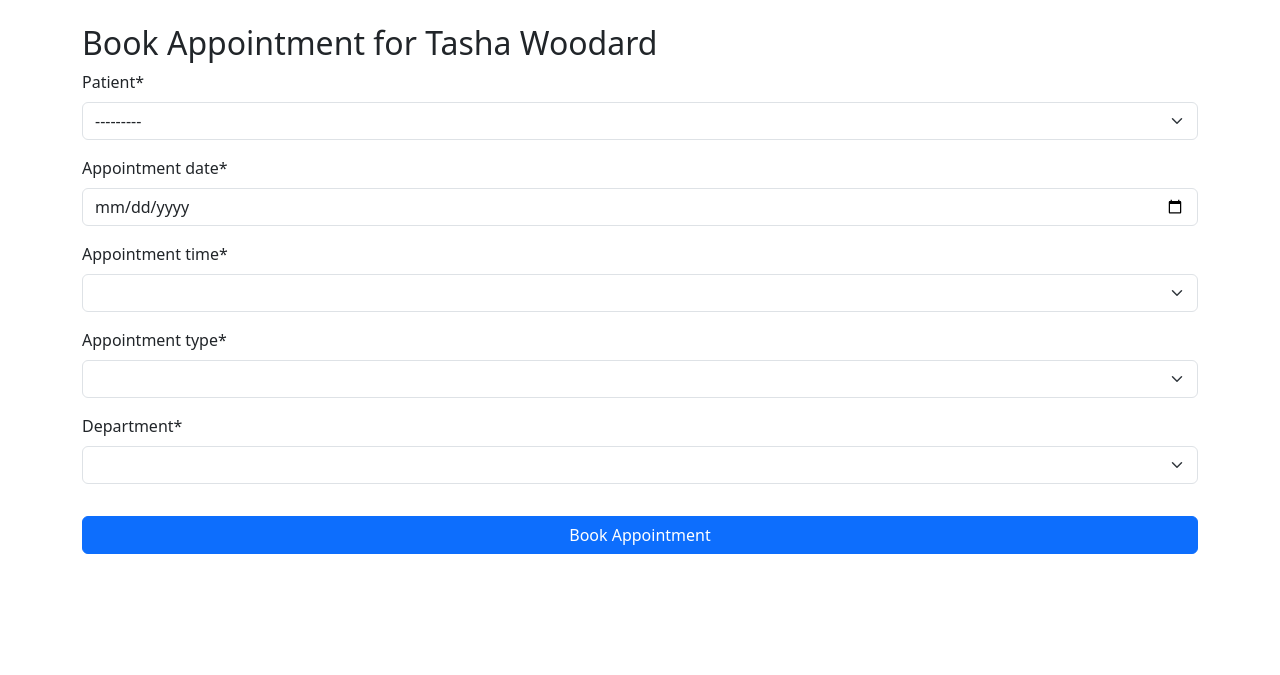
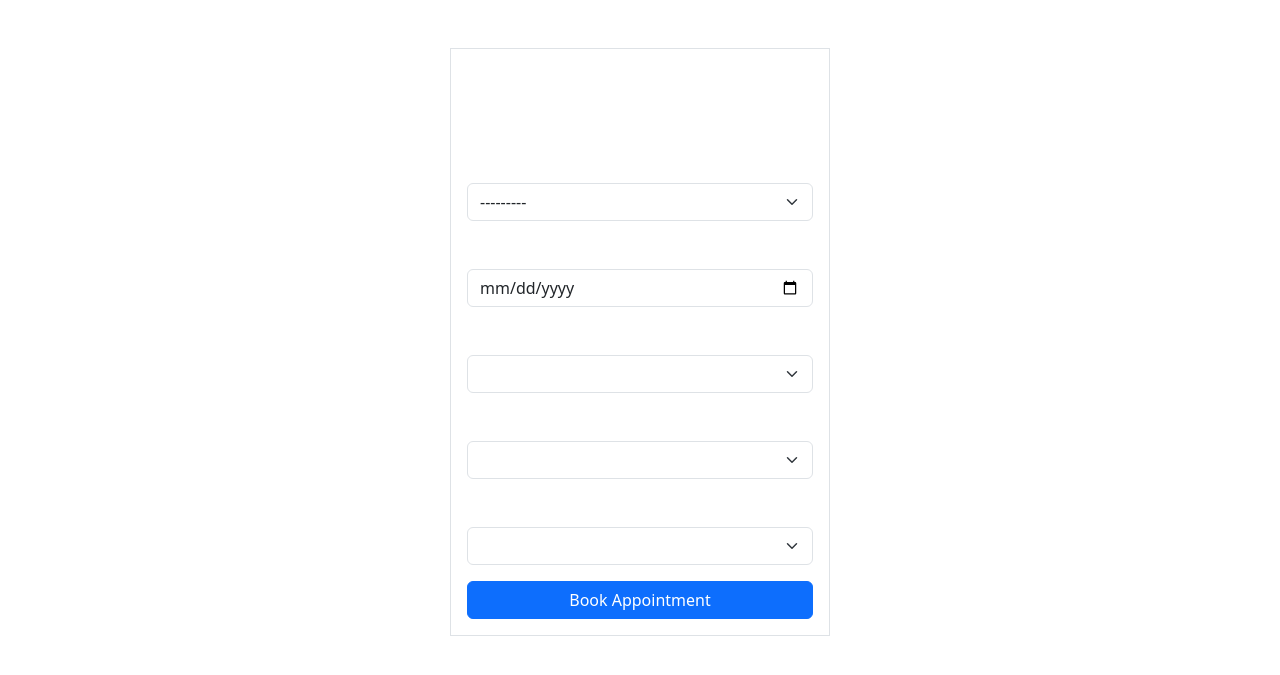
Before and after one commit to CodeOmari/NovaCare, a Django app: template templates/appointment_form.html in a window 1280 px wide. Shown: the top 675 px of the page. Run offline with Django 5.2, Linux system fonts and the light colour scheme; the template is opened without the code that fills it: values that come from a table or form of the project are taken from there, others are empty; data comes from the database, SQL or seed files in the repository; some libraries are stand-ins or nearby versions.

Commit message:
booking appointments template

```diff
--- a/templates/appointment_form.html
+++ b/templates/appointment_form.html
@@ -9,24 +9,22 @@
   <link href="https://cdn.jsdelivr.net/npm/bootstrap@5.3.3/dist/css/bootstrap.min.css" rel="stylesheet">
   <script src="https://cdn.jsdelivr.net/npm/bootstrap@5.3.3/dist/js/bootstrap.bundle.min.js"></script>
   <link href='https://unpkg.com/boxicons@2.1.4/css/boxicons.min.css' rel='stylesheet'>
-  <link rel="stylesheet" href="{% static 'CSS/child_form.css' %}">
+  <link rel="stylesheet" href="{% static 'CSS/register_forms.css' %}">
   <title>NovaCare - Appointment</title>
 </head>
 <body>
-         <div class="container mt-4">
-            <h2>Book Appointment for {{ patient.first_name }} {{ patient.last_name }}</h2>
-            <form method="POST">
-                {% csrf_token %}
-                {{ form | crispy }}
-                <button class="btn btn-primary mt-3 w-100" type="submit">Book Appointment</button>
-            </form>
-            {% if messages %}
-                {% for message in messages %}
-                    <div class="alert {{ message.tags }} mt-3" role="alert">
-                        {{ message }}
-                    </div>
-                {% endfor %}
-            {% endif %}
-        </div>
+    <div class="container">
+       <div class="row justify-content-center mt-5">
+            <div class="col-sm-4 border px-3 py-3 text-white register_form mb-3">
+                <form action="{% url 'book_appointment' %}" method="post" enctype="multipart/form-data">
+                    <h2 class="company text-center">NovaCare</h2>
+                    <h5 class="form-name mb-3">Book Appointment</h5>
+                    {% csrf_token %}
+                    {{ form | crispy }}
+                    <button class="btn btn-primary w-100">Book Appointment</button>
+                </form>
+            </div>
+       </div>
+    </div>
 </body>
 </html>
```
